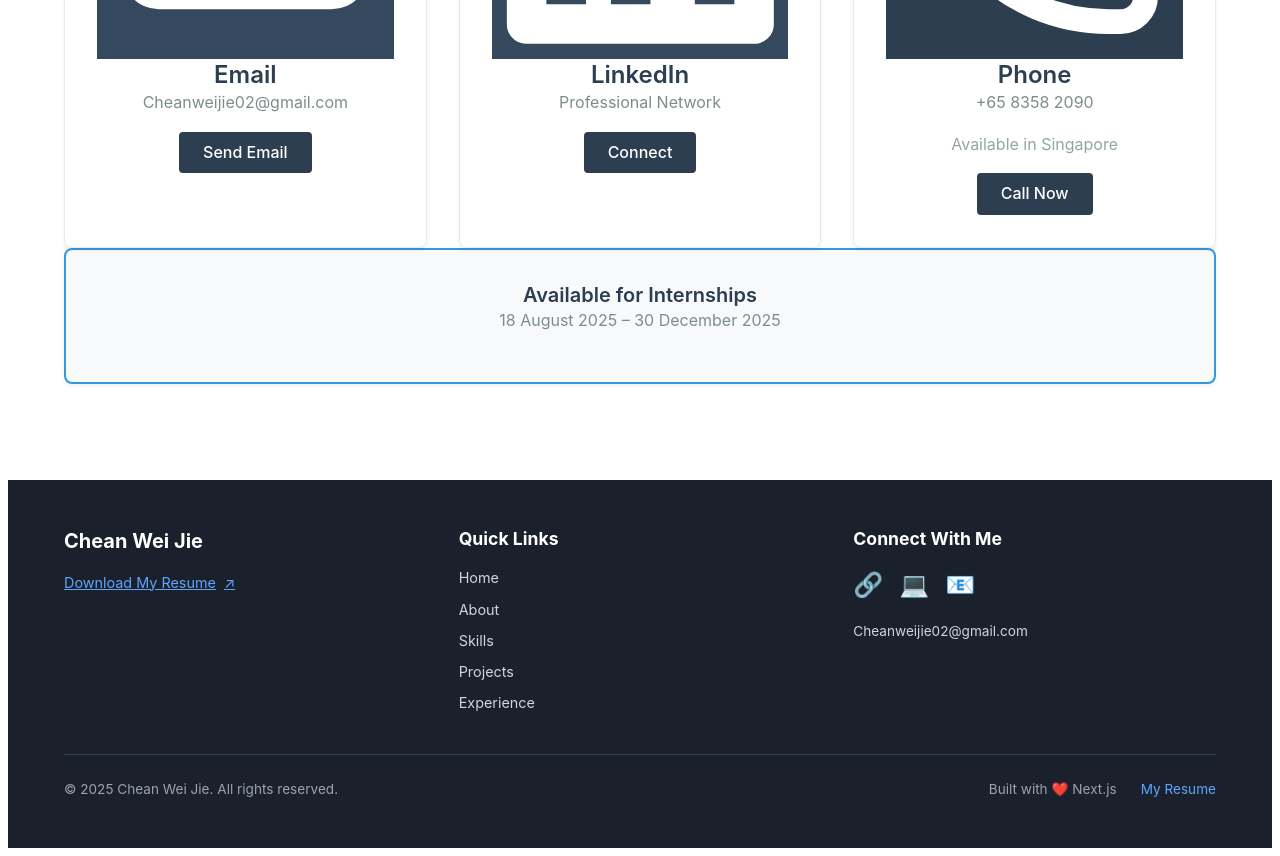
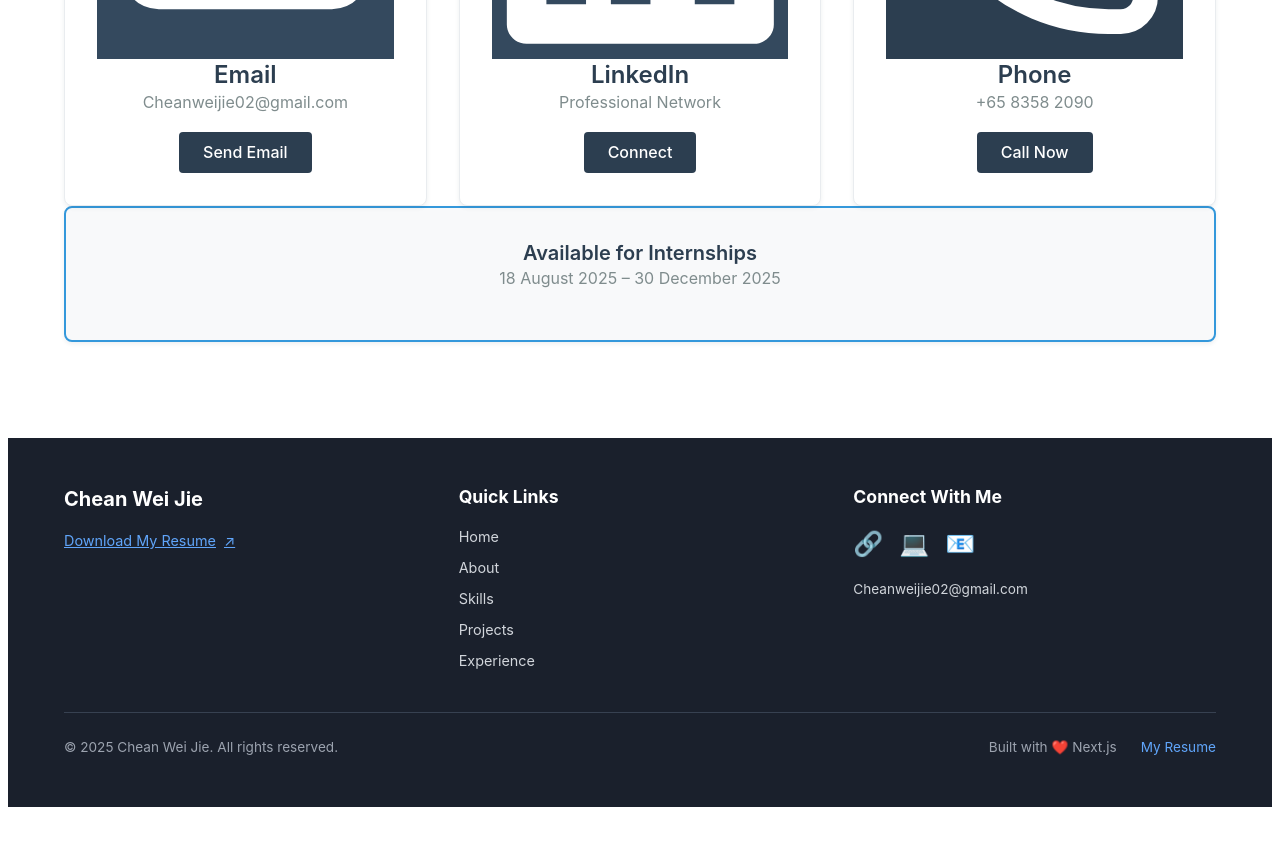
Before and after one commit to weijienitals/portfolio, a Next.js app in the folder my-portfolio/: page / in a window 1280 px wide. Shown: the part 5400-6256 px from the top of the page. After the commit the page ends 6215 px from the top, so only its background shows below. Built offline with nearby package versions, Linux system fonts and the light colour scheme.

Commit message:
removed available in sg line

```diff
--- a/my-portfolio/components/Contact.tsx
+++ b/my-portfolio/components/Contact.tsx
@@ -182,9 +182,6 @@ const ContactSection = () => {
             >
               +65 8358 2090
             </p>
-            <p className="text-xs mb-3" style={{ color: "var(--color-text-muted)" }}>
-              Available in Singapore
-            </p>
             <a href="tel:+6583582090" className="btn-primary text-sm">
               Call Now
             </a>
```
